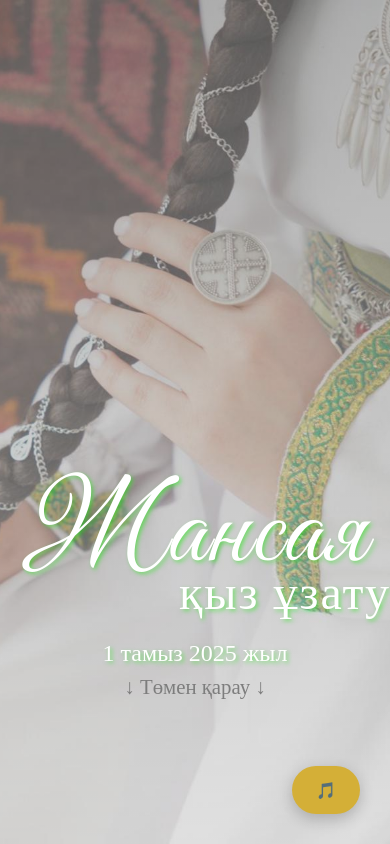
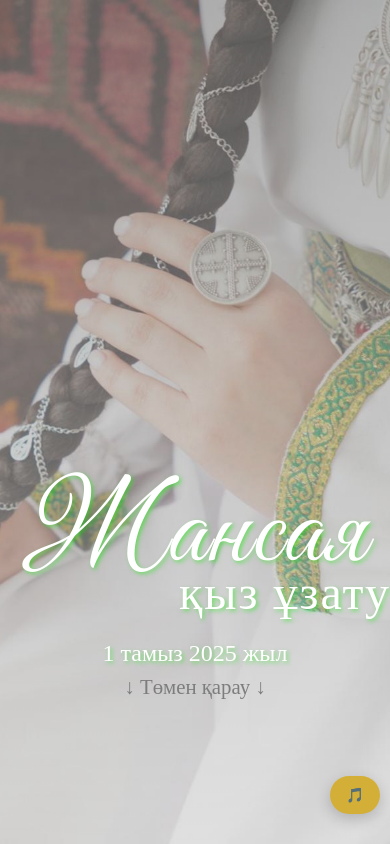
Before and after one commit to madishkin/untitled01, a website: page index.html in a window 390 px wide. Shown: the top 844 px of the page. Drawn offline with nearby package versions, Linux system fonts and the light colour scheme.

Commit message:
Update index.html

```diff
--- a/index.html
+++ b/index.html
@@ -53,7 +53,7 @@
             }
 
             .hero-section {
-                height: 100svh;
+                height: 100vh;
                 background: linear-gradient(rgba(0,0,0,0.3), rgba(0,0,0,0.1)), url('images/hero.jpeg');
                 background-size: cover;
                 background-position: center;
@@ -731,19 +731,20 @@
             .ornament-side.right {
                 background-image: url('images/ornamentright.png');
             }
+            @media (max-width: 768px) {
                 #music-toggle {
                     position: fixed;
                     bottom: 30px;
-                right: 30px;
+                    right: 10px;
                     background: #d4af37;
                     color: white;
                     border: none;
                     border-radius: 30px;
-                padding: 14px 24px;
-                font-size: 1rem;
+                    padding: 10px 16px;
+                    font-size: 0.9rem;
                     font-weight: 500;
                     cursor: pointer;
-                box-shadow: 0 5px 15px rgba(0,0,0,0.2);
+                    box-shadow: 0 5px 15px rgba(0, 0, 0, 0.2);
                     transition: background 0.3s ease, transform 0.2s ease;
                     z-index: 10;
                     font-family: 'Inter', sans-serif;
@@ -753,7 +754,7 @@
                     background: #b8941f;
                     transform: scale(1.05);
                 }
-
+            }
         </style>
     </head>
     <body>
@@ -822,7 +823,7 @@
         </div>
         <div class="ornament-center-custom"></div>
         <audio id="bg-music" loop>
-            <source src='music/music.mp3' type="audio/mp3">
+            <source src="music/music.mp3" type="audio/mp3">
         </audio>
 
         <button id="music-toggle" onclick="startMusic()">🎵</button>
```
Lines whose indentation alone changed are shown as unchanged.
